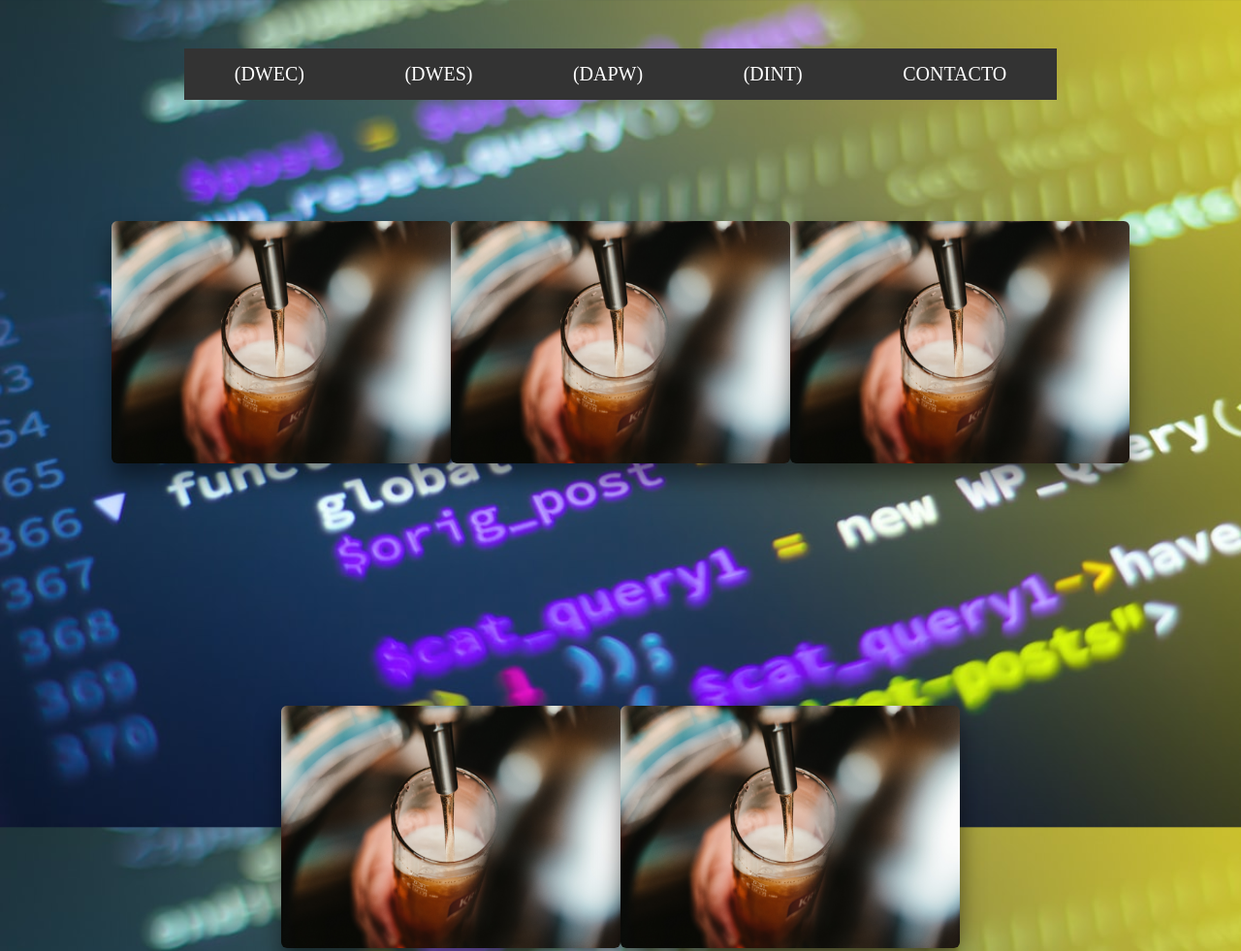
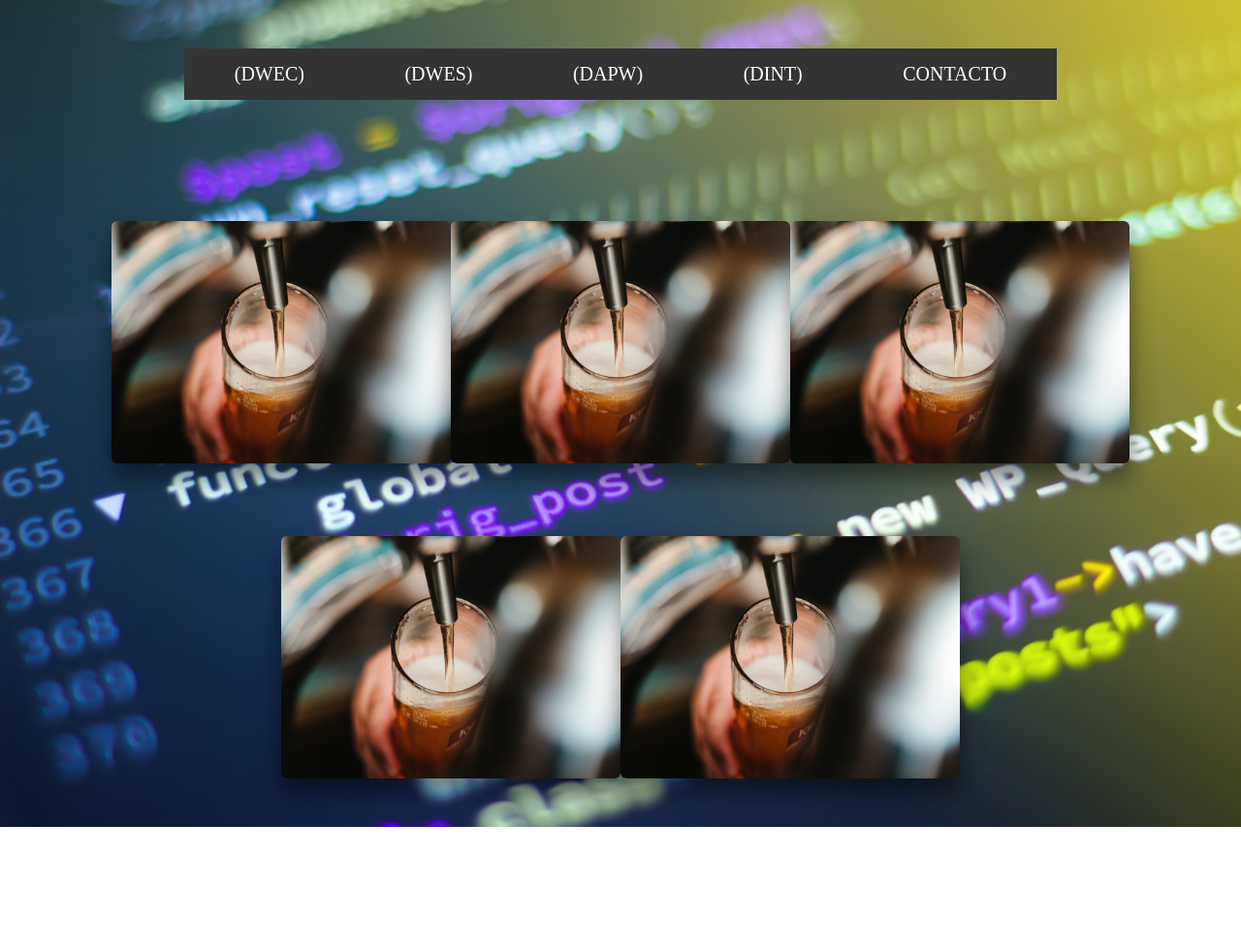
Before and after one commit to markalCuest/markalCuest.github.io, a plain HTML site: page DINT/practica.html in a window 1280 px wide. Shown: the top 981 px of the page at 97% size. After the commit the page ends 853 px from the top, so only its background shows below. Drawn offline with Linux system fonts and the light colour scheme.

Commit message:
Update practica.html

```diff
--- a/DINT/practica.html
+++ b/DINT/practica.html
@@ -54,7 +54,7 @@
             </figure>
         </a>
     </div>
-    <div class="contenedor">
+    <div class="contenedor" style="height: 150px;margin-bottom: 100px;">
 
         <a href="#">
             <figure>
```
